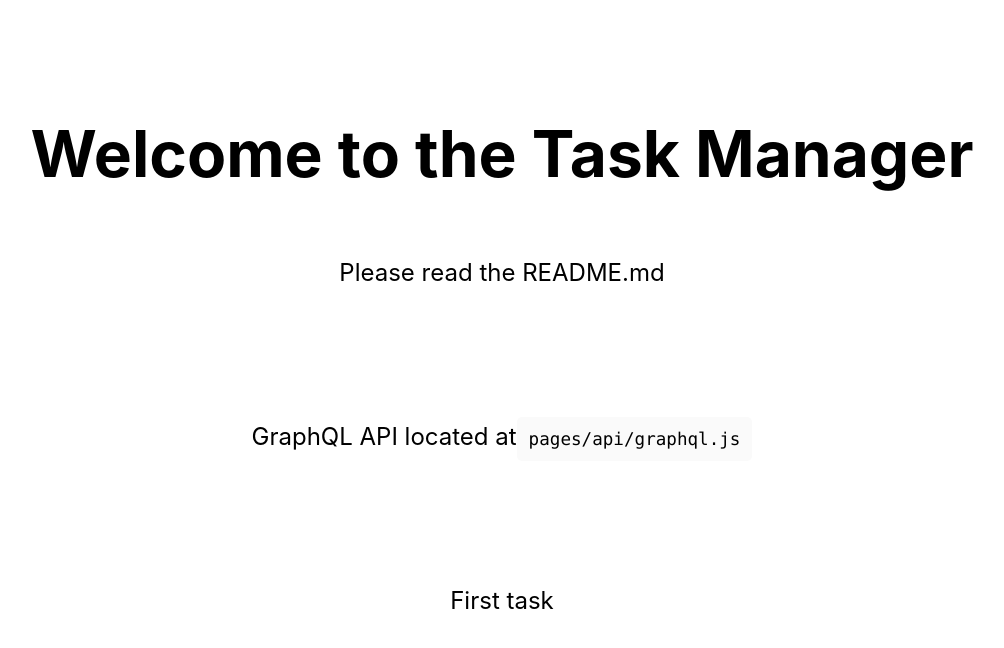
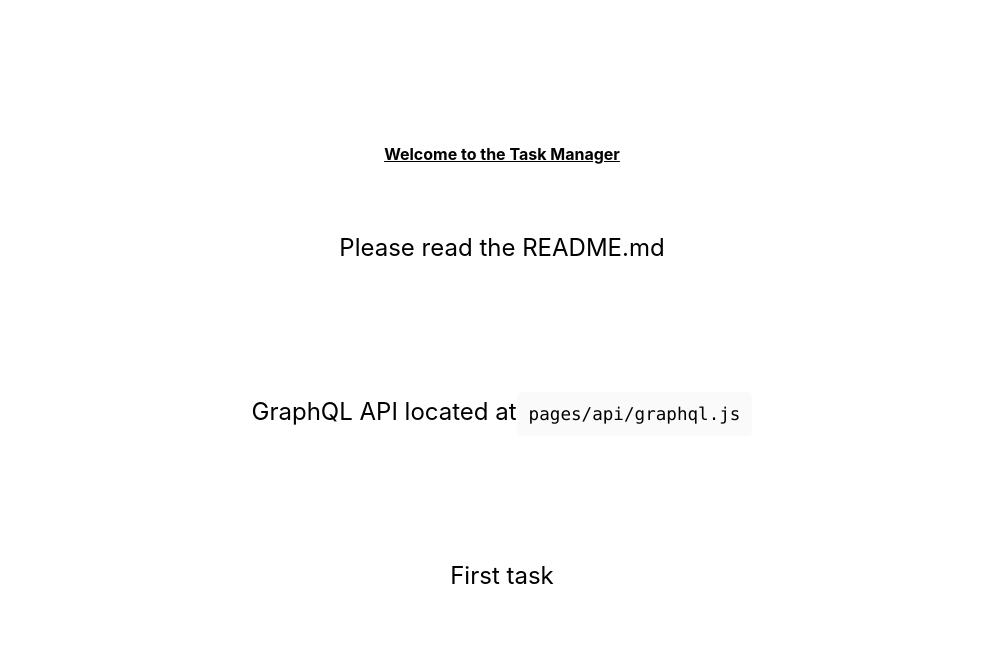
Before and after one commit to Portf-io/portf-coding-challenge-2, a Next.js app: page / in a window 1280 px wide. Shown: the top 648 px of the page, without its empty margins (138-1142 px from the left). Built offline with nearby package versions, Linux system fonts and the light colour scheme.

Commit message:
Fixed a bug and Added TailwindCSS
- Fixed a path error in package.json
- successfully installed and imported TailwindCSS into the project

```diff
--- /dev/null
+++ b/postcss.config.js
@@ -0,0 +1,6 @@
+module.exports = {
+  plugins: {
+    tailwindcss: {},
+    autoprefixer: {},
+  },
+}
--- a/src/pages/index.tsx
+++ b/src/pages/index.tsx
@@ -11,7 +11,9 @@ export default function Home() {
       </Head>
 
       <main className={styles.main}>
-        <h1 className={styles.title}>Welcome to the Task Manager</h1>
+        <h1 className="className=text-3xl font-bold underline">
+          Welcome to the Task Manager
+        </h1>
 
         <p className={styles.description}>Please read the README.md</p>
 
--- /dev/null
+++ b/tailwind.config.js
@@ -0,0 +1,11 @@
+/** @type {import('tailwindcss').Config} */
+module.exports = {
+  content: [
+    "./src/**/*.{js,ts,jsx,tsx,mdx}",
+    "./components/**/*.{js,ts,jsx,tsx,mdx}",
+  ],
+  theme: {
+    extend: {},
+  },
+  plugins: [],
+};
```
Also changed, not shown: package.json (+6 -3 lines), src/styles/globals.css (+6 -12 lines), 1 other file (tests, documents, lock files or other folders).
